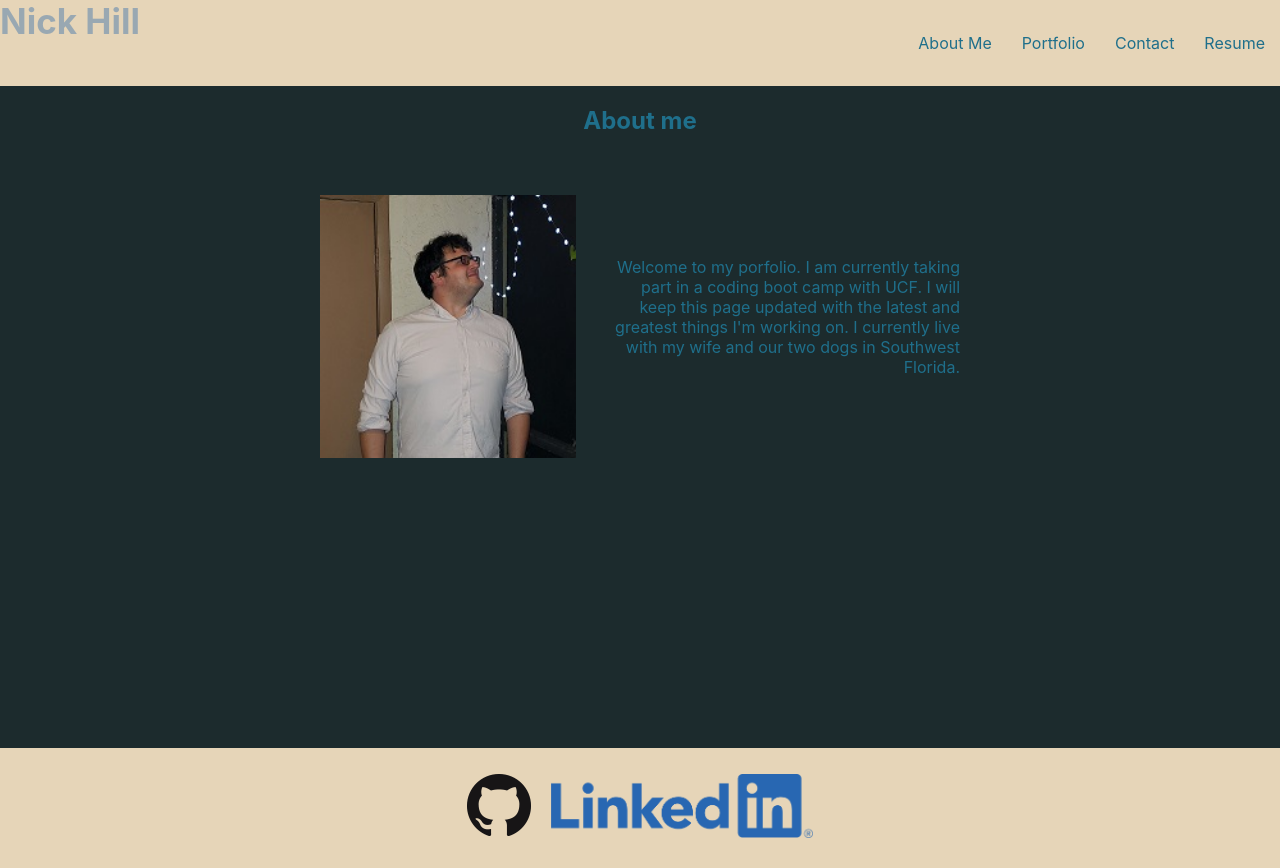
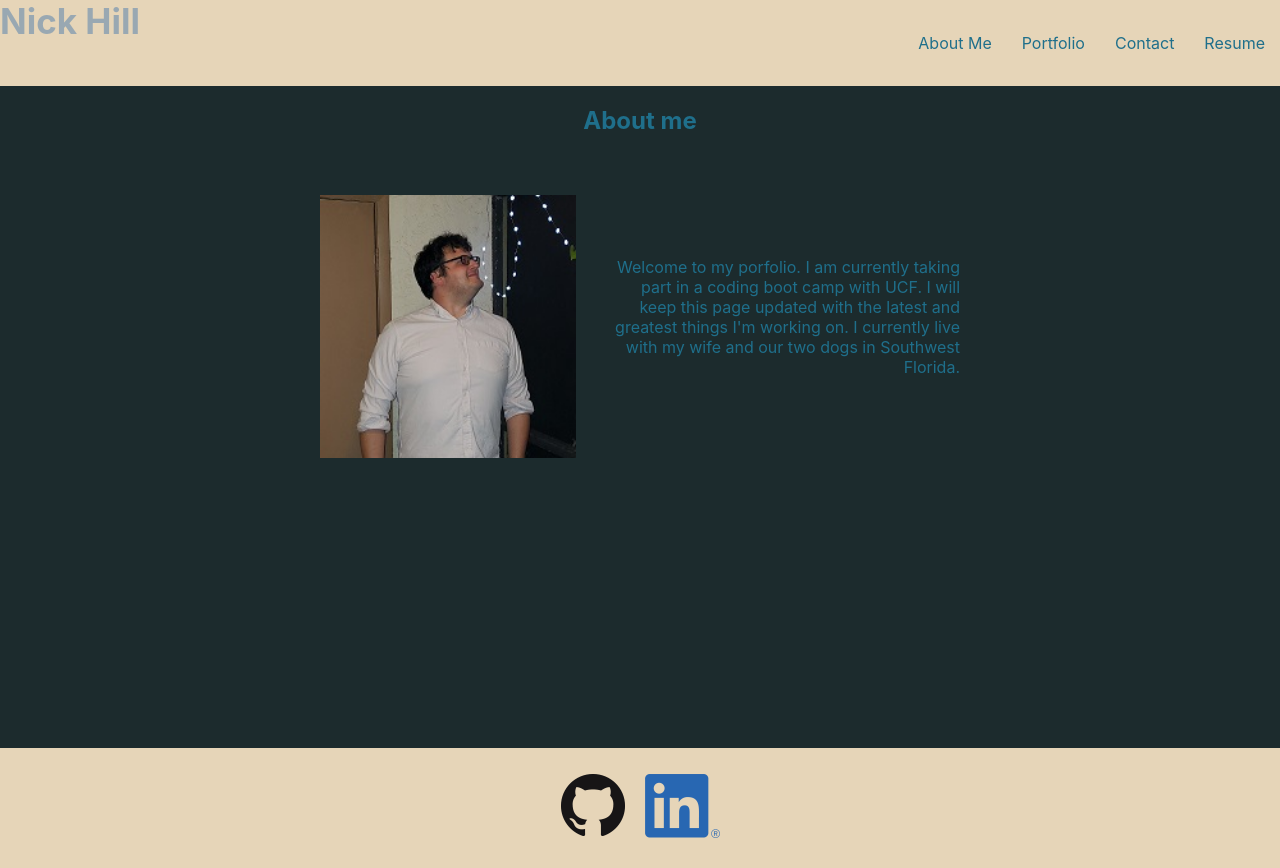
Before and after one commit to Nickhill2380/react-portfolio, a React (Create React App) app: page / in a window 1280 px wide. Built offline with nearby package versions, Linux system fonts and the light colour scheme.

Commit message:
added github and url links to projects

```diff
--- a/src/components/Footer/index.js
+++ b/src/components/Footer/index.js
@@ -1,5 +1,5 @@
 import gitLogo from '../../assets/icons/GitHub-Mark-64px.png';
-import linkedLogo from '../../assets/images/LI-Logo.png';
+import linkedLogo from '../../assets/icons/LI-In-Bug.png';
 
 function footer() {
     return (
--- a/src/index.css
+++ b/src/index.css
@@ -29,7 +29,6 @@ code {
 }
 
 .logo {
-  height: 64px;
   align-self: center;
   padding: 10px;
 }
```
Also changed, not shown: src/assets/icons/LI-In-Bug.png (added).
